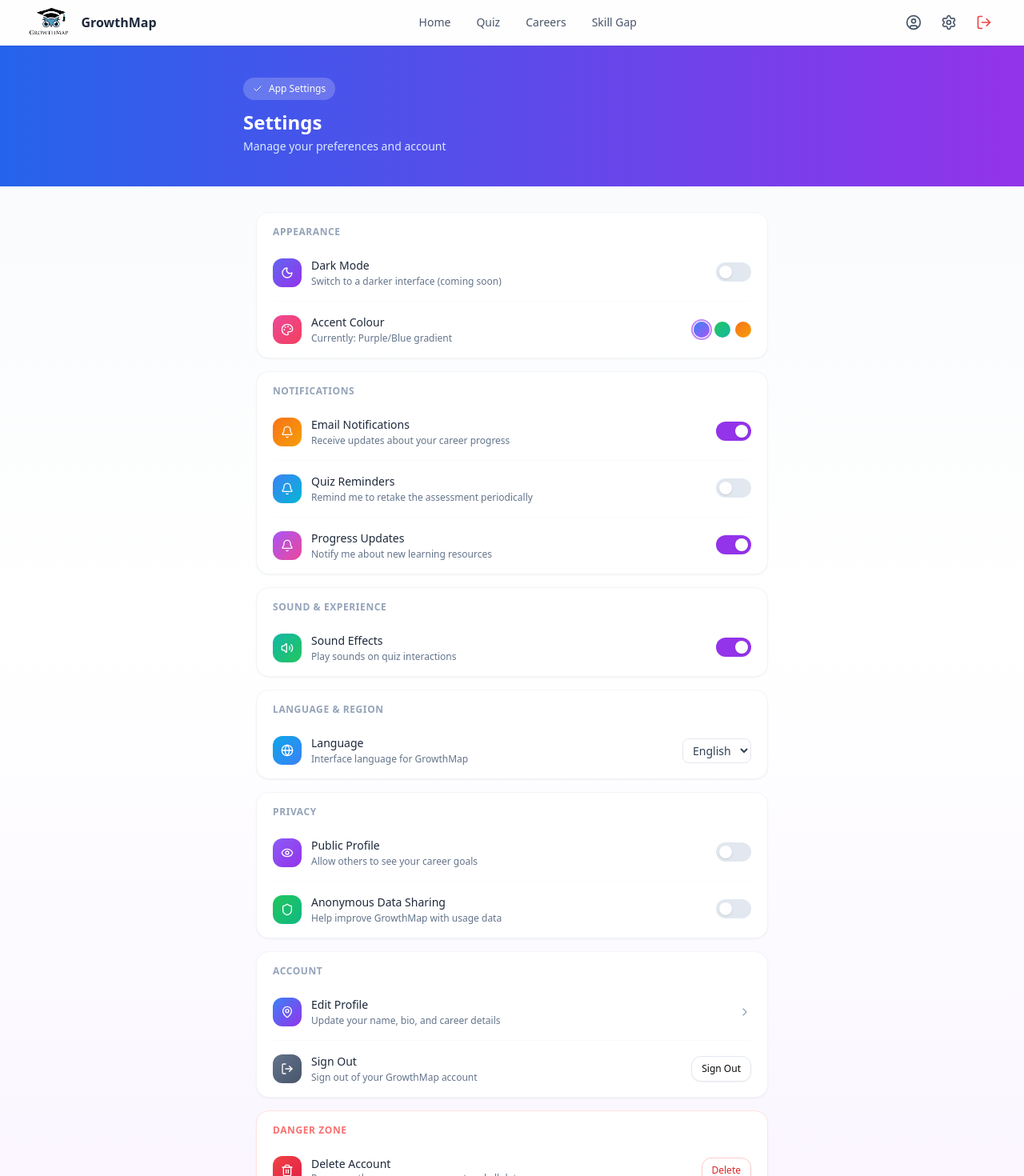
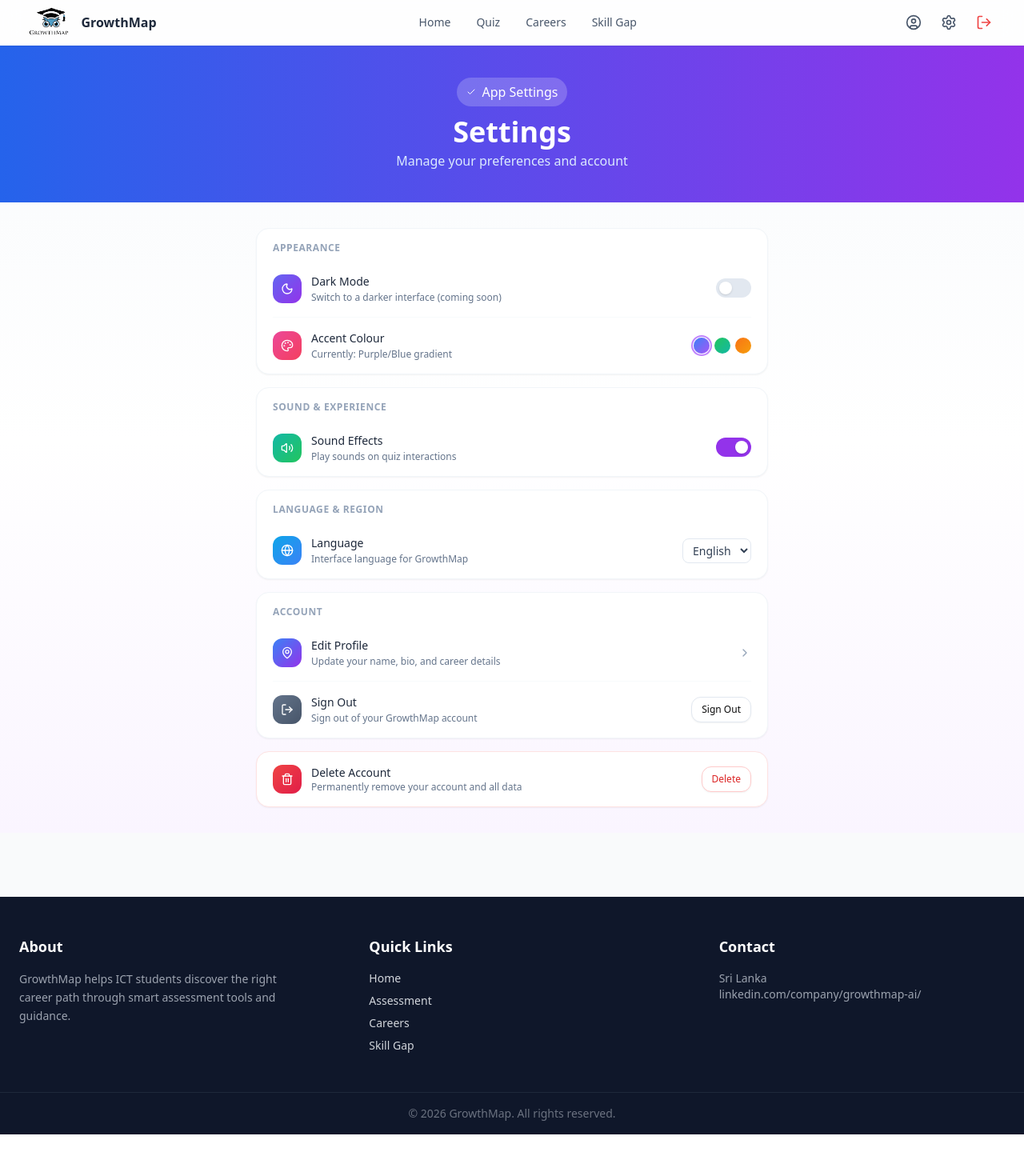
Before and after one commit to SemikaVidusha/SDGP_Project-GrowthMap, a React app in the folder SDGP/frontend/: page /settings in a window 1280 px wide. Shown: the top 1470 px of the page at 80% size. After the commit the page ends 1418 px from the top, so only its background shows below. Built offline with nearby package versions, Linux system fonts and the light colour scheme; the HTML template or start-up script is replaced by a standard one.

Commit message:
Changed the letter size and moved the text to center.

```diff
--- a/SDGP/frontend/src/pages/Dashboard/Settings.jsx
+++ b/SDGP/frontend/src/pages/Dashboard/Settings.jsx
@@ -71,15 +71,15 @@ export default function Settings() {
     <div className="min-h-screen bg-gradient-to-b from-slate-50 via-white to-purple-50">
       {/* Header */}
       <div className="bg-gradient-to-r from-blue-600 to-purple-600 text-white py-10 px-4">
-        <div className="max-w-2xl mx-auto">
+        <div className="max-w-xl mx-auto text-center">
 
           <motion.div initial={{ opacity: 0, y: -16 }} animate={{ opacity: 1, y: 0 }} transition={{ duration: 0.5 }}>
-            <div className="inline-flex items-center gap-2 px-3 py-1.5 bg-white/20 rounded-full text-xs font-medium mb-3">
+            <div className="inline-flex items-center gap-2 px-3 py-1.5 bg-white/20 rounded-full text-m font-medium mb-3">
               <Check className="w-3 h-3" />
               {saved ? 'Preferences saved' : 'App Settings'}
             </div>
-            <h1 className="text-2xl font-bold">Settings</h1>
-            <p className="text-blue-100 text-sm mt-1">Manage your preferences and account</p>
+            <h1 className="text-4xl font-bold">Settings</h1>
+            <p className="text-blue-100 text-m mt-1">Manage your preferences and account</p>
           </motion.div>
         </div>
       </div>
@@ -109,28 +109,6 @@ export default function Settings() {
           />
         </Section>
 
-        {/* Notifications */}
-        <Section title="Notifications">
-          <SettingRow
-            icon={Bell} iconColor="bg-gradient-to-br from-orange-500 to-amber-500"
-            label="Email Notifications"
-            description="Receive updates about your career progress"
-            right={<Toggle checked={prefs.emailNotifications} onChange={set('emailNotifications')} />}
-          />
-          <SettingRow
-            icon={Bell} iconColor="bg-gradient-to-br from-blue-500 to-cyan-500"
-            label="Quiz Reminders"
-            description="Remind me to retake the assessment periodically"
-            right={<Toggle checked={prefs.quizReminders} onChange={set('quizReminders')} />}
-          />
-          <SettingRow
-            icon={Bell} iconColor="bg-gradient-to-br from-purple-500 to-pink-500"
-            label="Progress Updates"
-            description="Notify me about new learning resources"
-            border={false}
-            right={<Toggle checked={prefs.progressUpdates} onChange={set('progressUpdates')} />}
-          />
-        </Section>
 
         {/* Sound */}
         <Section title="Sound & Experience">
@@ -164,22 +142,7 @@ export default function Settings() {
           />
         </Section>
 
-        {/* Privacy */}
-        <Section title="Privacy">
-          <SettingRow
-            icon={Eye} iconColor="bg-gradient-to-br from-violet-500 to-purple-600"
-            label="Public Profile"
-            description="Allow others to see your career goals"
-            right={<Toggle checked={prefs.publicProfile} onChange={set('publicProfile')} />}
-          />
-          <SettingRow
-            icon={Shield} iconColor="bg-gradient-to-br from-green-500 to-emerald-500"
-            label="Anonymous Data Sharing"
-            description="Help improve GrowthMap with usage data"
-            border={false}
-            right={<Toggle checked={prefs.dataSharing} onChange={set('dataSharing')} />}
-          />
-        </Section>
+
 
         {/* Account */}
         <Section title="Account">
@@ -205,10 +168,9 @@ export default function Settings() {
           />
         </Section>
 
-        {/* Danger Zone */}
+        {/* Delete account */}
         <motion.div initial={{ opacity: 0, y: 16 }} animate={{ opacity: 1, y: 0 }}
           className="bg-white rounded-2xl border border-red-100 shadow-sm px-5 overflow-hidden">
-          <h3 className="text-xs font-semibold text-red-400 uppercase tracking-wider pt-4 pb-2">Danger Zone</h3>
           {!showDeleteConfirm ? (
             <div className="flex items-center justify-between gap-4 py-4">
               <div className="flex items-center gap-3">
```
